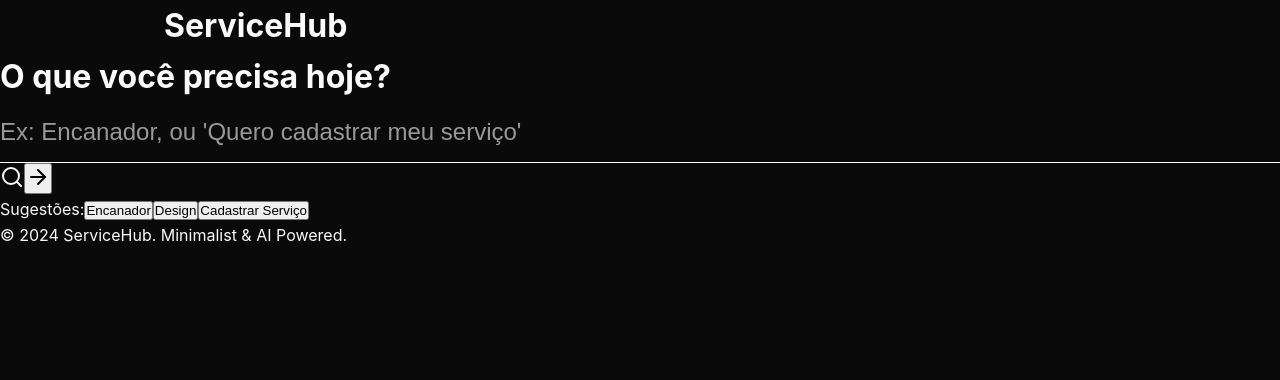
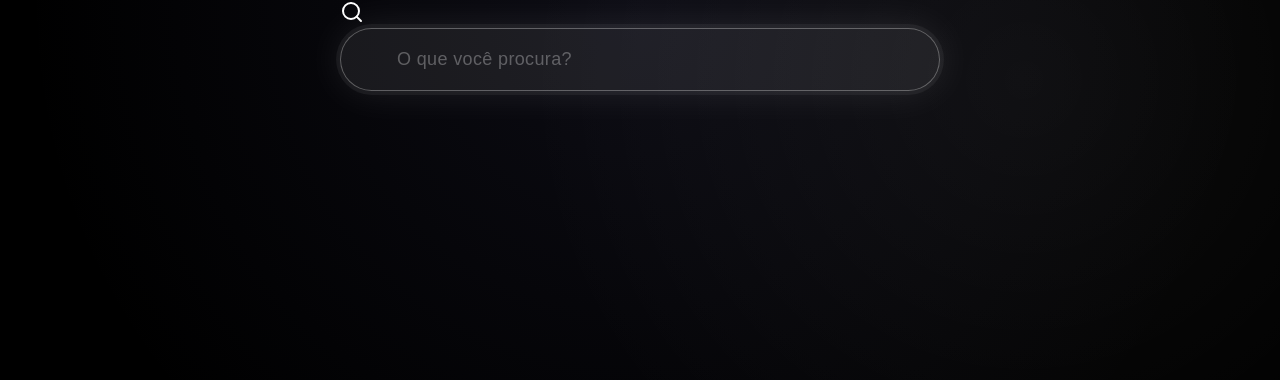
Before and after one commit to MathiasWhite1023/service-finder, a React (Vite) app: page / in a window 1280 px wide. Shown: the top 380 px of the page. Built offline with nearby package versions, Linux system fonts and the light colour scheme.

Commit message:
Design: Ultra-Minimalist Glow & Glass

```diff
--- a/src/App.jsx
+++ b/src/App.jsx
@@ -27,51 +27,33 @@ function App() {
       const results = await searchServices(query)
       setSearchResults(results)
       setIsSearching(false)
-
-      // Smooth scroll to results
-      const resultsElement = document.getElementById('results-section')
-      if (resultsElement) {
-        resultsElement.scrollIntoView({ behavior: 'smooth' })
-      }
-    }, 600)
+    }, 800)
   }
 
+  // If we have results, show them at the top. If not, center the search bar.
+  const isCentered = !searchResults && !isSearching;
+
   return (
-    <div className="min-h-screen flex flex-col bg-background text-foreground selection:bg-white selection:text-black">
+    <div className={`min-h-screen flex flex-col transition-all duration-700 ${isCentered ? 'justify-center' : 'pt-12'}`}>
       <RegisterServiceModal isOpen={isModalOpen} onClose={() => setIsModalOpen(false)} />
 
-      {/* Minimalist Header - Only Logo */}
-      <header className="py-6 absolute top-0 w-full z-50">
-        <div className="container flex items-center justify-between">
-          <div className="flex items-center gap-2 cursor-pointer" onClick={() => setSearchResults(null)}>
-            <div className="h-6 w-6 bg-white rounded-full"></div>
-            <h1 className="text-lg font-bold tracking-tighter">
-              ServiceHub
-            </h1>
-          </div>
-        </div>
-      </header>
-
-      <main className="flex-1 flex flex-col">
+      <main className="container relative z-10">
         <Hero onSearch={handleSearch} />
 
         {isSearching && (
-          <div className="py-20 text-center">
-            <div className="inline-block h-6 w-6 animate-spin rounded-full border-2 border-solid border-white border-r-transparent align-[-0.125em] motion-reduce:animate-[spin_1.5s_linear_infinite]"></div>
-            <p className="mt-4 text-sm text-gray-500 animate-pulse">Processando...</p>
+          <div className="mt-12 text-center animate-fade-in">
+            <div className="inline-block h-5 w-5 animate-spin rounded-full border-2 border-solid border-white/20 border-r-white align-[-0.125em] motion-reduce:animate-[spin_1.5s_linear_infinite]"></div>
           </div>
         )}
 
         {searchResults && !isSearching && (
-          <div id="results-section" className="bg-card min-h-[50vh] border-t border-border">
+          <div className="mt-16 animate-fade-in">
             <SearchResults results={searchResults} query={currentQuery} />
           </div>
         )}
       </main>
 
-      <footer className="py-8 text-center text-xs text-gray-600">
-        <p>&copy; 2024 ServiceHub. Minimalist & AI Powered.</p>
-      </footer>
+      {/* Subtle background noise/grain could go here if requested, keeping it clean for now */}
     </div>
   )
 }
--- a/src/components/Hero.jsx
+++ b/src/components/Hero.jsx
@@ -1,4 +1,4 @@
-import { Search, ArrowRight } from 'lucide-react';
+import { Search } from 'lucide-react';
 import { useState } from 'react';
 
 export function Hero({ onSearch }) {
@@ -10,38 +10,18 @@ export function Hero({ onSearch }) {
     };
 
     return (
-        <div className="min-h-[60vh] flex flex-col justify-center items-center text-center px-4">
-            <div className="w-full max-w-2xl animate-in fade-in slide-in-from-bottom-4 duration-1000">
-                <h1 className="text-3xl md:text-5xl font-light tracking-tight mb-8 text-white">
-                    O que você precisa hoje?
-                </h1>
-
-                <form onSubmit={handleSubmit} className="relative w-full group">
+        <div className="w-full flex flex-col items-center justify-center animate-fade-in">
+            <form onSubmit={handleSubmit} className="input-glow-container group">
+                <Search className="absolute left-5 top-1/2 -translate-y-1/2 h-5 w-5 text-gray-400 group-focus-within:text-white transition-colors duration-300" />
                 <input
                     type="text"
-                        className="input-minimal text-center md:text-left pl-4 md:pl-12 pr-12 pb-4"
-                        placeholder="Ex: Encanador, ou 'Quero cadastrar meu serviço'"
+                    className="input-glow"
+                    placeholder="O que você procura?"
                     value={query}
                     onChange={(e) => setQuery(e.target.value)}
                     autoFocus
                 />
-                    <Search className="absolute left-0 top-0 h-6 w-6 text-gray-500 hidden md:block mt-1" />
-
-                    <button
-                        type="submit"
-                        className="absolute right-0 top-0 p-2 text-white opacity-50 hover:opacity-100 transition-opacity"
-                    >
-                        <ArrowRight className="h-6 w-6" />
-                    </button>
             </form>
-
-                <div className="mt-8 flex flex-wrap justify-center gap-4 text-sm text-gray-500">
-                    <span>Sugestões:</span>
-                    <button onClick={() => { setQuery('encanador'); onSearch('encanador') }} className="hover:text-white transition-colors">Encanador</button>
-                    <button onClick={() => { setQuery('design'); onSearch('design') }} className="hover:text-white transition-colors">Design</button>
-                    <button onClick={() => { setQuery('quero cadastrar'); onSearch('quero cadastrar') }} className="hover:text-white transition-colors text-blue-400">Cadastrar Serviço</button>
-                </div>
-            </div>
         </div>
     );
 }
--- a/src/index.css
+++ b/src/index.css
@@ -1,38 +1,18 @@
 :root {
-  /* Minimalist Dark Mode Palette */
-  --background: 0 0% 4%;
-  /* #0a0a0a - Deep Black */
-  --foreground: 0 0% 98%;
-  /* #fafafa - Almost White */
+  /* Ultra-Minimalist Palette */
+  --background: 0 0% 0%;
+  /* Pure Black */
+  --foreground: 0 0% 100%;
+  /* Pure White */
 
-  --card: 0 0% 8%;
-  /* #141414 */
-  --card-foreground: 0 0% 98%;
+  --card: 0 0% 5%;
+  --border: 0 0% 15%;
 
-  --popover: 0 0% 4%;
-  --popover-foreground: 0 0% 98%;
+  --primary: 0 0% 100%;
+  --primary-foreground: 0 0% 0%;
 
-  --primary: 0 0% 98%;
-  /* White for primary actions */
-  --primary-foreground: 0 0% 4%;
-
-  --secondary: 0 0% 12%;
-  --secondary-foreground: 0 0% 98%;
-
-  --muted: 0 0% 12%;
-  --muted-foreground: 0 0% 60%;
-
-  --accent: 0 0% 12%;
-  --accent-foreground: 0 0% 98%;
-
-  --destructive: 0 62.8% 30.6%;
-  --destructive-foreground: 0 0% 98%;
-
-  --border: 0 0% 15%;
-  --input: 0 0% 15%;
-  --ring: 0 0% 80%;
-
-  --radius: 0.5rem;
+  --radius: 9999px;
+  /* Pill shape default */
 }
 
 * {
@@ -42,89 +22,119 @@
 }
 
 body {
-  font-family: 'Inter', system-ui, -apple-system, sans-serif;
-  background-color: hsl(var(--background));
-  color: hsl(var(--foreground));
-  line-height: 1.6;
-  -webkit-font-smoothing: antialiased;
+  font-family: 'Inter', -apple-system, BlinkMacSystemFont, sans-serif;
+  background-color: black;
+  color: white;
+  min-height: 100vh;
+  overflow-x: hidden;
+  /* Subtle Aurora Background */
+  background:
+    radial-gradient(circle at 50% 0%, rgba(120, 119, 198, 0.1) 0%, transparent 60%),
+    radial-gradient(circle at 80% 10%, rgba(255, 255, 255, 0.05) 0%, transparent 40%),
+    black;
+}
+
+/* The Glowing Search Bar */
+.input-glow-container {
+  position: relative;
+  width: 100%;
+  max-width: 600px;
+  margin: 0 auto;
+  transition: transform 0.3s ease;
+}
+
+.input-glow-container:hover {
+  transform: scale(1.01);
+}
+
+.input-glow {
+  width: 100%;
+  background: rgba(255, 255, 255, 0.03);
+  backdrop-filter: blur(20px);
+  -webkit-backdrop-filter: blur(20px);
+  border: 1px solid rgba(255, 255, 255, 0.1);
+  border-radius: 9999px;
+  padding: 1.25rem 3.5rem;
+  /* Space for icon */
+  color: white;
+  font-size: 1.125rem;
+  font-weight: 300;
+  letter-spacing: 0.02em;
+  transition: all 0.4s cubic-bezier(0.25, 0.46, 0.45, 0.94);
+  box-shadow:
+    0 4px 24px -1px rgba(0, 0, 0, 0.2),
+    0 0 0 1px rgba(255, 255, 255, 0.05);
+}
+
+.input-glow:focus {
+  outline: none;
+  background: rgba(255, 255, 255, 0.08);
+  border-color: rgba(255, 255, 255, 0.3);
+  box-shadow:
+    0 0 0 4px rgba(255, 255, 255, 0.05),
+    0 0 40px rgba(255, 255, 255, 0.1);
+}
+
+.input-glow::placeholder {
+  color: rgba(255, 255, 255, 0.3);
+  font-weight: 300;
+}
+
+/* Minimalist Card */
+.card-minimal {
+  background: rgba(20, 20, 20, 0.6);
+  backdrop-filter: blur(12px);
+  border: 1px solid rgba(255, 255, 255, 0.08);
+  border-radius: 1.5rem;
+  overflow: hidden;
+  transition: all 0.3s ease;
+}
+
+.card-minimal:hover {
+  border-color: rgba(255, 255, 255, 0.2);
+  transform: translateY(-2px);
+  box-shadow: 0 10px 40px -10px rgba(0, 0, 0, 0.5);
 }
 
 /* Utilities */
 .container {
-  max-width: 1000px;
-  /* Tighter container for minimalism */
+  max-width: 1200px;
   margin: 0 auto;
   padding: 0 1.5rem;
 }
 
-/* Minimalist Input */
-.input-minimal {
-  width: 100%;
-  background: transparent;
+.btn {
+  cursor: pointer;
   border: none;
-  border-bottom: 1px solid hsl(var(--border));
-  color: hsl(var(--foreground));
-  padding: 1rem 0;
-  font-size: 1.5rem;
-  font-weight: 300;
-  transition: all 0.3s ease;
-  border-radius: 0;
-}
-
-.input-minimal:focus {
-  outline: none;
-  border-bottom-color: hsl(var(--foreground));
-}
-
-.input-minimal::placeholder {
-  color: hsl(var(--muted-foreground));
-}
-
-/* Minimalist Button */
-.btn {
-  display: inline-flex;
-  align-items: center;
-  justify-content: center;
-  padding: 0.75rem 1.5rem;
   border-radius: 9999px;
-  /* Pill shape */
   font-weight: 500;
-  transition: all 0.2s ease;
-  cursor: pointer;
-  border: 1px solid transparent;
-  outline: none;
-  font-size: 0.875rem;
+  transition: all 0.2s;
 }
 
 .btn-primary {
-  background: hsl(var(--primary));
-  color: hsl(var(--primary-foreground));
+  background: white;
+  color: black;
+  padding: 0.75rem 2rem;
 }
 
 .btn-primary:hover {
-  opacity: 0.9;
+  background: #f0f0f0;
   transform: scale(1.02);
 }
 
-.btn-outline {
-  background: transparent;
-  border-color: hsl(var(--border));
-  color: hsl(var(--foreground));
+/* Animations */
+@keyframes fadeIn {
+  from {
+    opacity: 0;
+    transform: translateY(10px);
+  }
+
+  to {
+    opacity: 1;
+    transform: translateY(0);
+  }
 }
 
-.btn-outline:hover {
-  background: hsl(var(--secondary));
+.animate-fade-in {
+  animation: fadeIn 0.8s ease-out forwards;
 }
-
-/* Card Reset */
-.card-minimal {
-  background: hsl(var(--card));
-  border: 1px solid hsl(var(--border));
-  border-radius: var(--radius);
-  overflow: hidden;
-  transition: transform 0.2s ease;
-}
-
-.card-minimal:hover {
-  border-color: hsl(var(--muted-foreground));
-}
```
Lines whose indentation alone changed are shown as unchanged.
